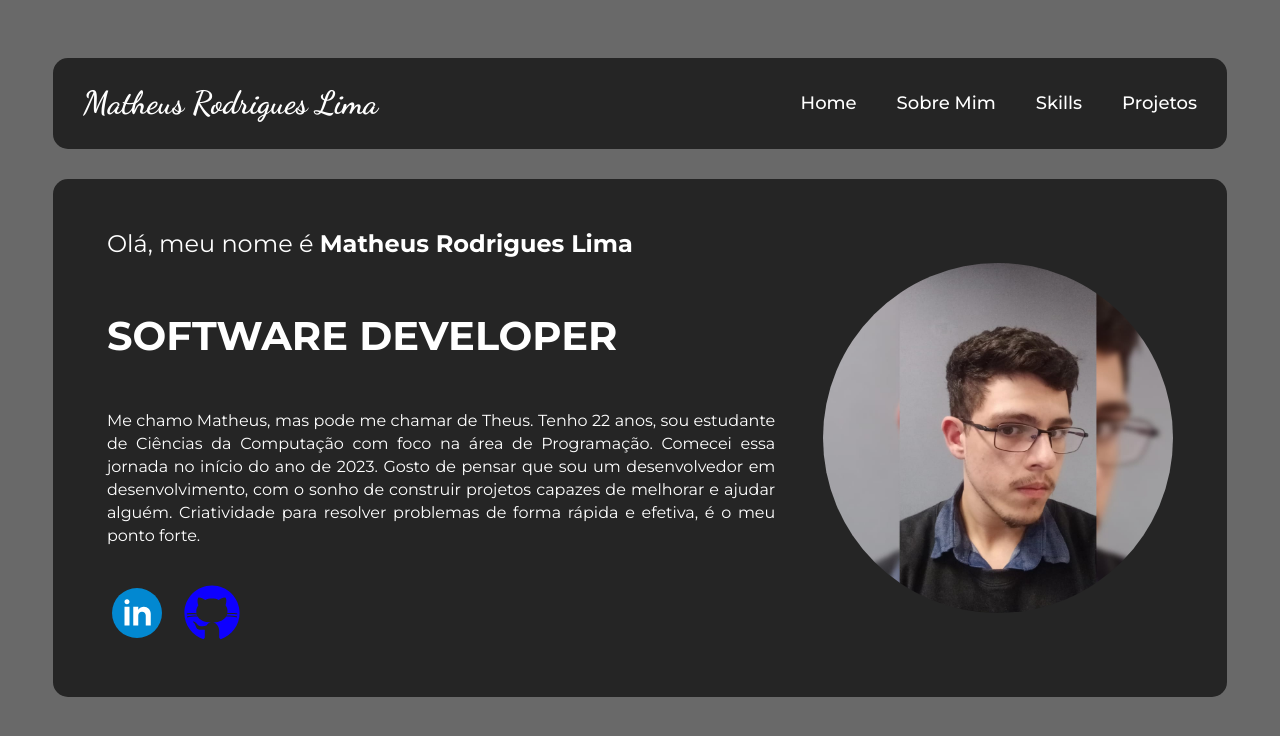
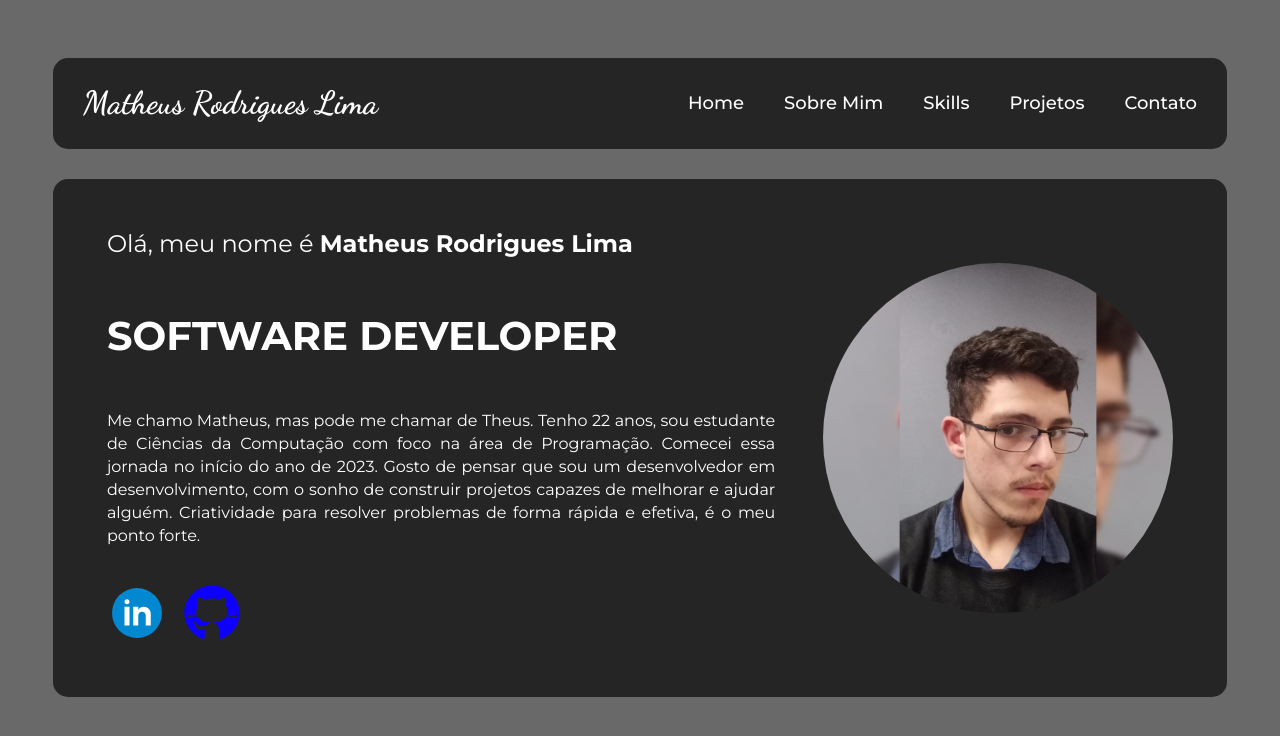
Before and after one commit to zMattheeus/portifolioweb, an Angular app: page / in a window 1280 px wide. Shown: the top 736 px of the page. Built offline with nearby package versions, Linux system fonts and the light colour scheme.

Commit message:
remocao dos modulos por erro no router link

```diff
--- a/src/app/app-routing.module.ts
+++ b/src/app/app-routing.module.ts
@@ -1,7 +1,10 @@
 import { NgModule } from '@angular/core';
 import { RouterModule, Routes } from '@angular/router';
 
-const routes: Routes = [];
+
+const routes: Routes = [
+
+];
 
 @NgModule({
   imports: [RouterModule.forRoot(routes)],
--- a/src/app/app.component.html
+++ b/src/app/app.component.html
@@ -1,3 +1,3 @@
 
+<app-home></app-home>
 <router-outlet></router-outlet>
-<app-home></app-home>
--- a/src/app/shared/hamburger/hamburger.component.html
+++ b/src/app/shared/hamburger/hamburger.component.html
@@ -6,6 +6,8 @@
       <a href="#">Sobre Mim</a>
       <a href="#">Skills</a>
       <a href="#">Projetos</a>
+      <a href="#">Contato</a>
+
     </div>
     <!-- Conteúdo principal do seu aplicativo vai aqui -->
   </div>
--- a/src/app/shared/header/header.component.html
+++ b/src/app/shared/header/header.component.html
@@ -12,6 +12,7 @@
                 <a href="#">Sobre Mim</a>
                 <a href="#">Skills</a>
                 <a href="#">Projetos</a>
+                <a href="#">Contato</a>
             </ul>
         </div>
     </div>
--- a/src/app/shared/main/main.component.ts
+++ b/src/app/shared/main/main.component.ts
@@ -1,4 +1,4 @@
-import { Component, OnInit } from '@angular/core';
+import { Component, Input, OnInit } from '@angular/core';
 
 @Component({
   selector: 'app-main',
@@ -7,6 +7,10 @@ import { Component, OnInit } from '@angular/core';
 })
 export class MainComponent implements OnInit {
 
+  @Input() link:string = ''
+
+
+
   constructor() { }
 
   ngOnInit(): void {
```
Also changed, not shown: src/app/app.module.ts (+8 -2 lines), src/app/pages/home/home.module.ts (deleted, +0 -29 lines).
